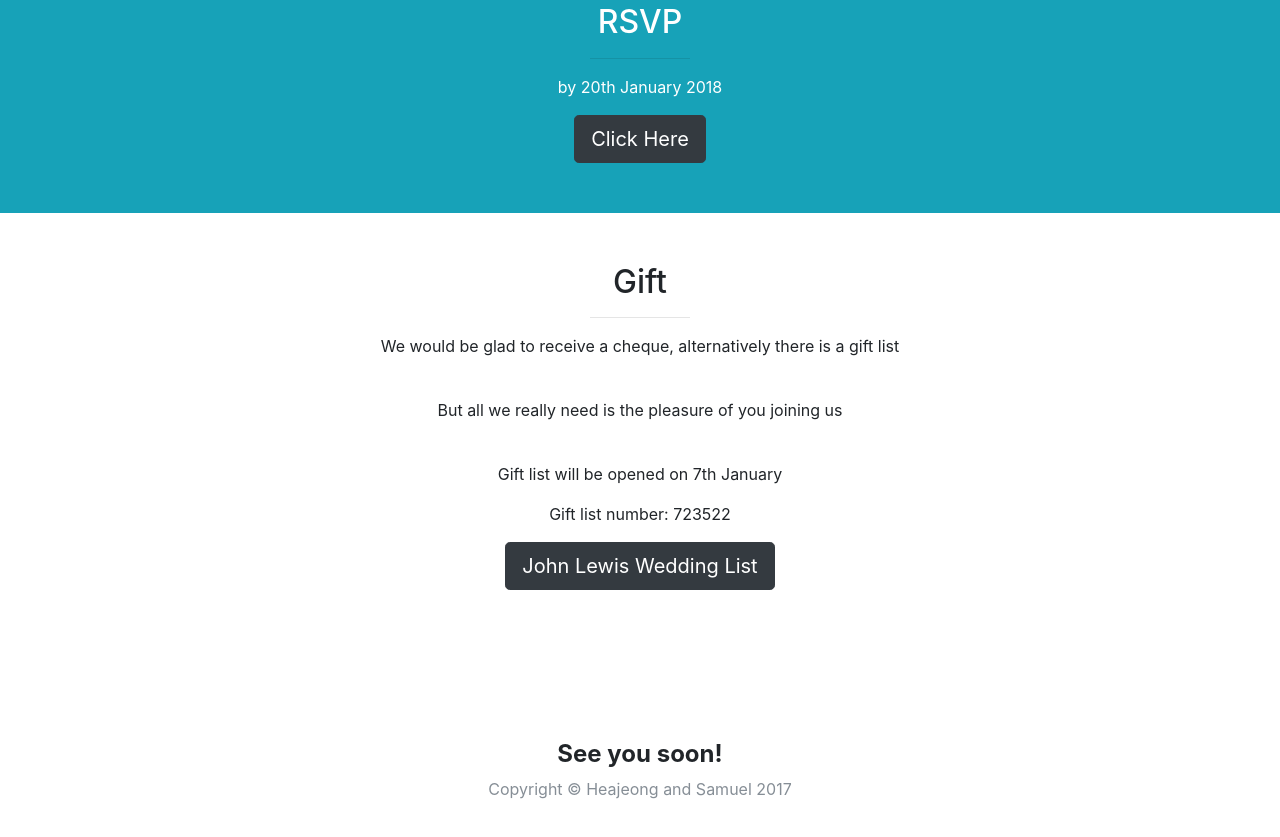
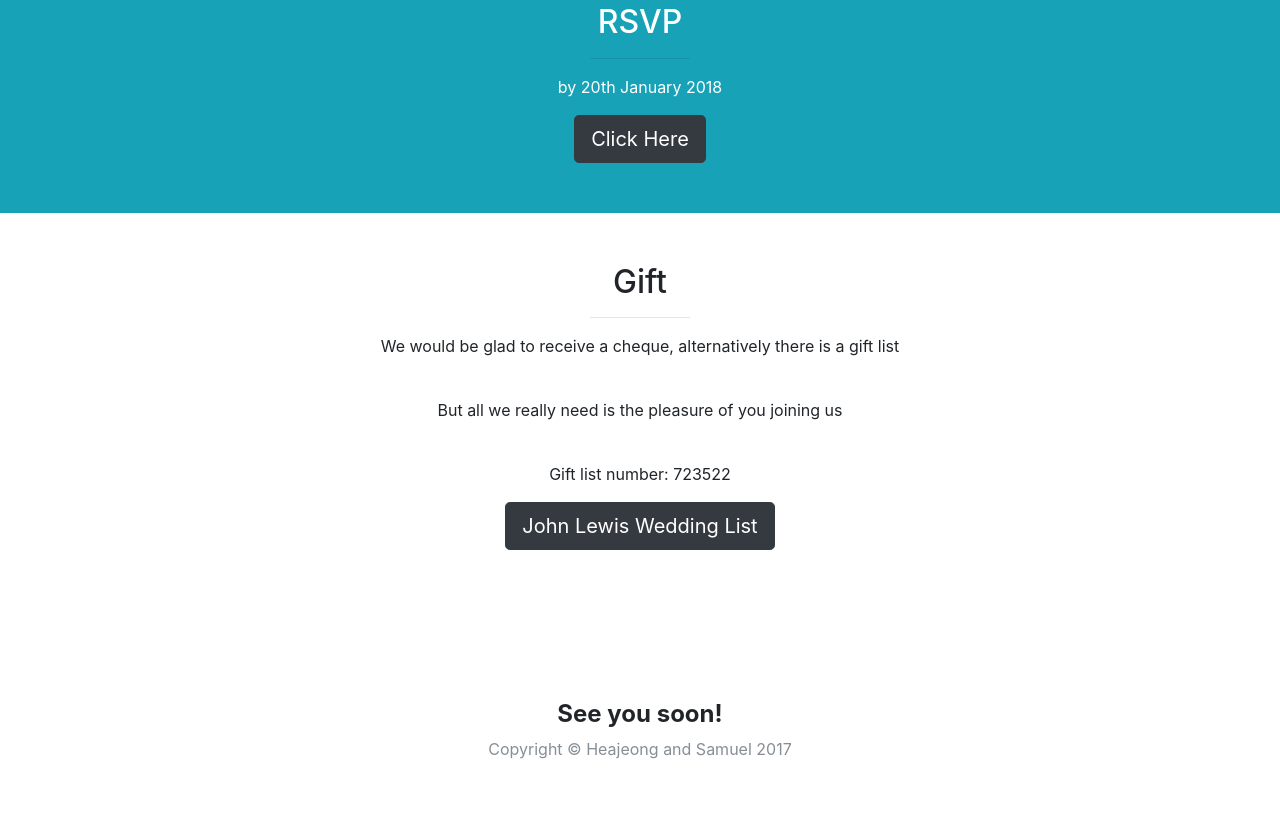
Before and after one commit to kimbennettweddingdrink/kimbennettweddingdrink.github.io, a website with bundled scripts: page index.html in a window 1280 px wide. Shown: the part 3548-4385 px from the top of the page. Built offline with nearby package versions, Linux system fonts and the light colour scheme.

Commit message:
Update index.html

```diff
--- a/index.html
+++ b/index.html
@@ -247,7 +247,6 @@
             <br>
             <p>But all we really need is the pleasure of you joining us</p>
             <br>
-            <p> Gift list will be opened on 7th January </p>
             <p> Gift list number: 723522 </p>
             <a href="https://www.johnlewisgiftlist.com/giftint/JSPs/GiftList/BuyGifts/GuestFindAList.jsp" target="_blank" class="btn btn-lg btn-dark">John Lewis Wedding List</a>
           </div>
```
